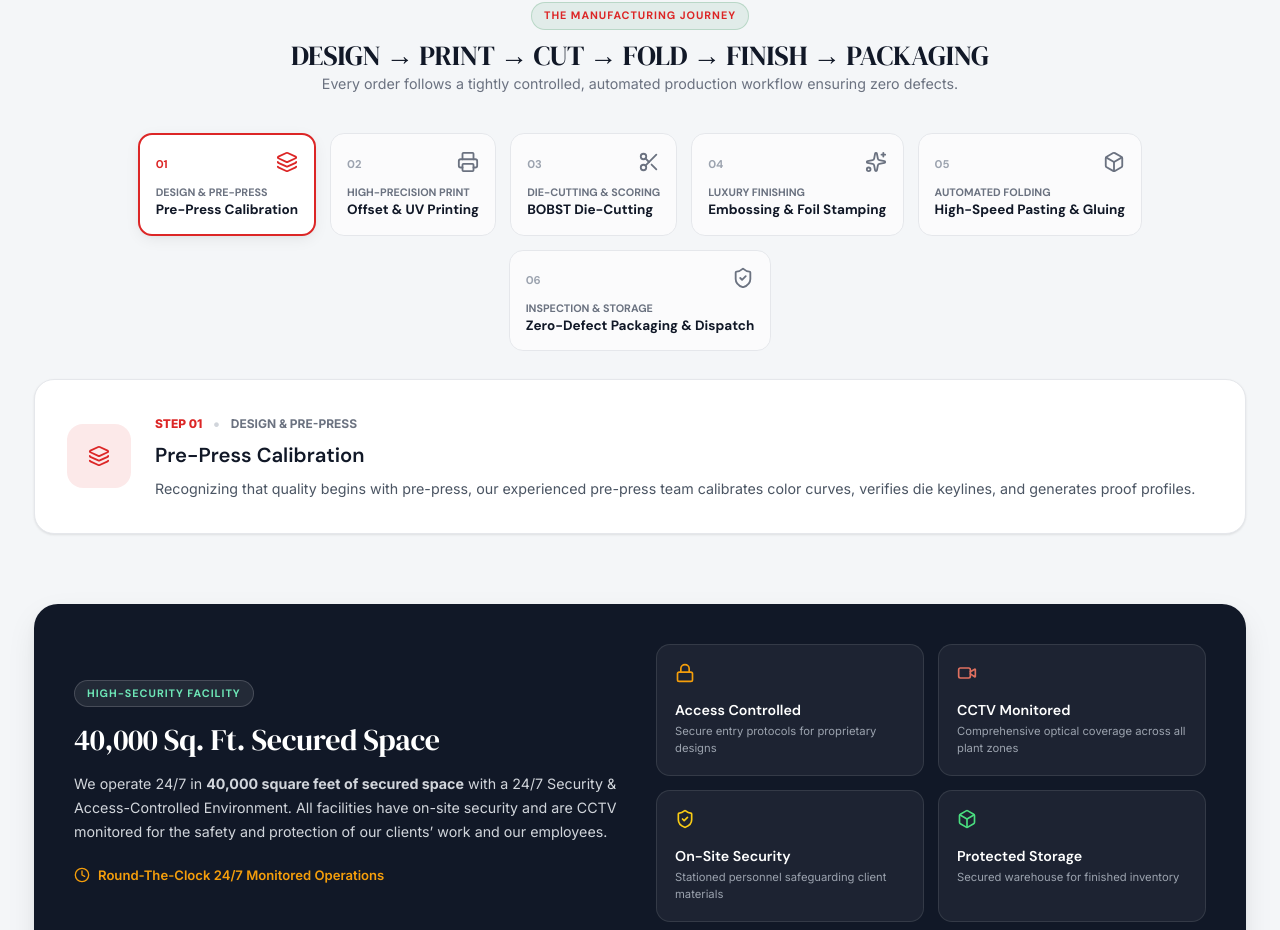
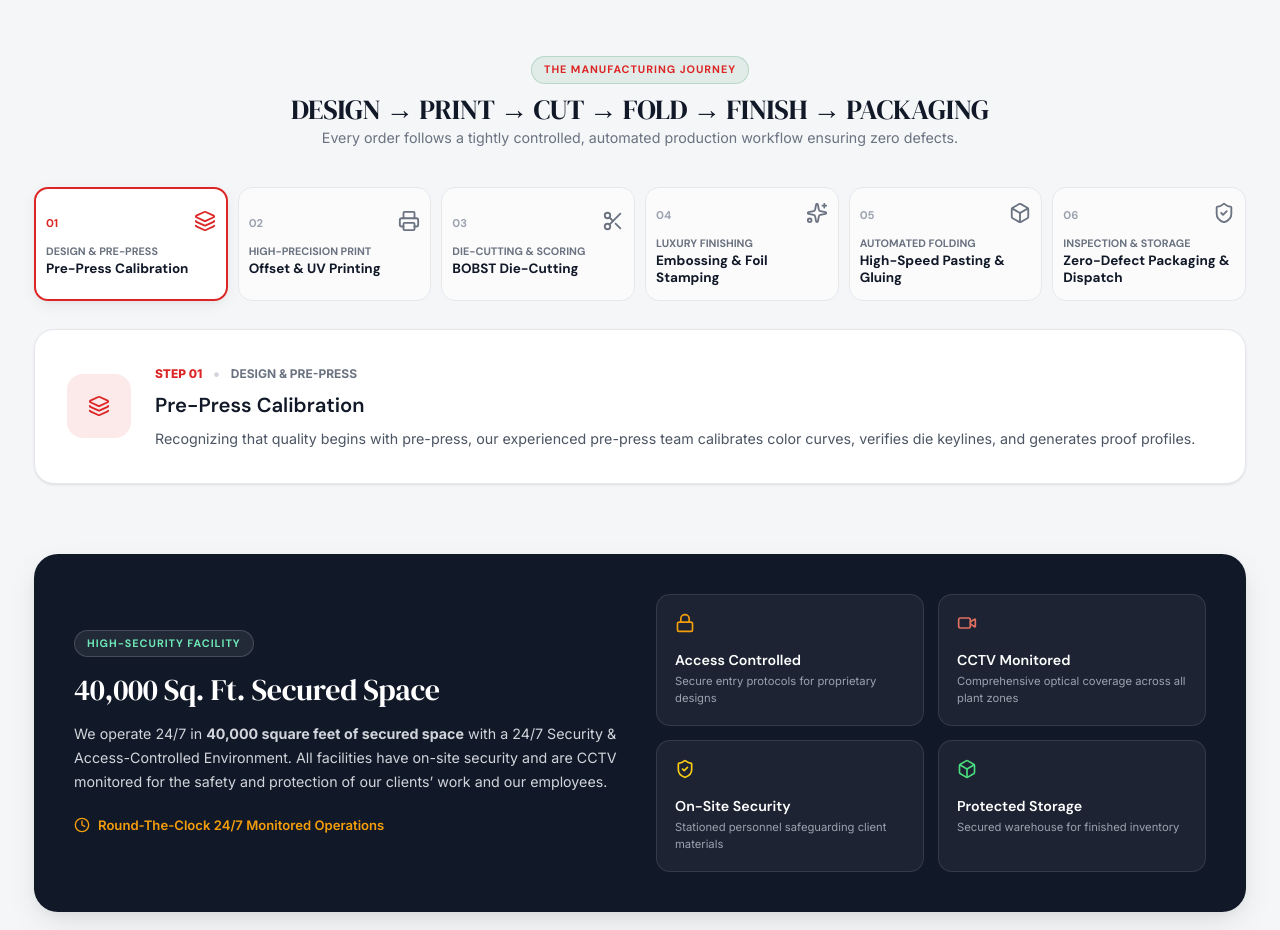
Before and after one commit to Abhivorn-Technologies/KOLLI_GRAPHICS, a React (Vite) app: page /capabilities in a window 1280 px wide. Shown: the part 1397-2327 px from the top of the page. Built offline with nearby package versions, Linux system fonts and the light colour scheme.

Commit message:
hero section padding updated

```diff
--- a/src/components/sections/CapabilitiesSection.tsx
+++ b/src/components/sections/CapabilitiesSection.tsx
@@ -38,7 +38,7 @@ export const CapabilitiesSection: React.FC = () => {
   }
 
   return (
-    <section id="capabilities" style={{ padding: '56px 0', backgroundColor: '#f4f6f8' }}>
+    <section id="capabilities" style={{ padding: '110px 0 80px 0', backgroundColor: '#f4f6f8' }}>
       <div className="container">
         {/* Section Header */}
         <SectionHeader
@@ -318,13 +318,12 @@ export const CapabilitiesSection: React.FC = () => {
             </p>
           </div>
 
-          {/* Interactive Steps Grid */}
+          {/* Interactive Steps Grid — All 6 cards in 1 single horizontal row */}
           <div
             style={{
-              display: 'flex',
-              flexWrap: 'wrap',
-              justifyContent: 'center',
-              gap: '14px',
+              display: 'grid',
+              gridTemplateColumns: 'repeat(6, minmax(0, 1fr))',
+              gap: '10px',
               marginBottom: '28px',
             }}
           >
@@ -335,7 +334,7 @@ export const CapabilitiesSection: React.FC = () => {
                   key={item.step}
                   onClick={() => setActiveStep(idx)}
                   style={{
-                    padding: '16px',
+                    padding: '14px 10px',
                     borderRadius: '14px',
                     textAlign: 'left',
                     backgroundColor: isSelected ? '#ffffff' : 'rgba(255, 255, 255, 0.6)',
@@ -343,6 +342,8 @@ export const CapabilitiesSection: React.FC = () => {
                     boxShadow: isSelected ? 'var(--shadow-md)' : 'none',
                     cursor: 'pointer',
                     transition: 'all 0.2s ease',
+                    width: '100%',
+                    minWidth: 0,
                   }}
                 >
                   <div
--- a/src/components/sections/CompanySection.tsx
+++ b/src/components/sections/CompanySection.tsx
@@ -23,7 +23,7 @@ const P: React.FC<{ children: React.ReactNode; style?: React.CSSProperties }> =
 
 export const CompanySection: React.FC = () => {
   return (
-    <section id="company" style={{ padding: '56px 0', backgroundColor: '#ffffff' }}>
+    <section id="company" style={{ padding: '110px 0 80px 0', backgroundColor: '#ffffff' }}>
       <div className="container">
         {/* Section Header */}
         <SectionHeader
--- a/src/components/sections/ContactSection.tsx
+++ b/src/components/sections/ContactSection.tsx
@@ -51,7 +51,7 @@ export const ContactSection: React.FC = () => {
   }
 
   return (
-    <section id="contact" style={{ padding: '56px 0', backgroundColor: '#ffffff' }}>
+    <section id="contact" style={{ padding: '110px 0 80px 0', backgroundColor: '#ffffff' }}>
       <div className="container">
         {/* Section Header */}
         <SectionHeader
--- a/src/components/sections/EquipmentSection.tsx
+++ b/src/components/sections/EquipmentSection.tsx
@@ -650,7 +650,7 @@ export const EquipmentSection: React.FC = () => {
     <section
       id="equipment"
       style={{
-        padding: '56px 0',
+        padding: '110px 0 80px 0',
         backgroundColor: '#ffffff',
         position: 'relative',
         overflow: 'hidden',
--- a/src/components/sections/EstimatingSection.tsx
+++ b/src/components/sections/EstimatingSection.tsx
@@ -128,7 +128,7 @@ export const EstimatingSection: React.FC = () => {
   const previewH = Math.max(50, Math.min(200, h * scaleRatio))
 
   return (
-    <section id="estimating" style={{ padding: '56px 0', backgroundColor: '#f8fafc' }}>
+    <section id="estimating" style={{ padding: '110px 0 80px 0', backgroundColor: '#f8fafc' }}>
       <div className="container">
         {/* Section Header */}
         <SectionHeader
```
